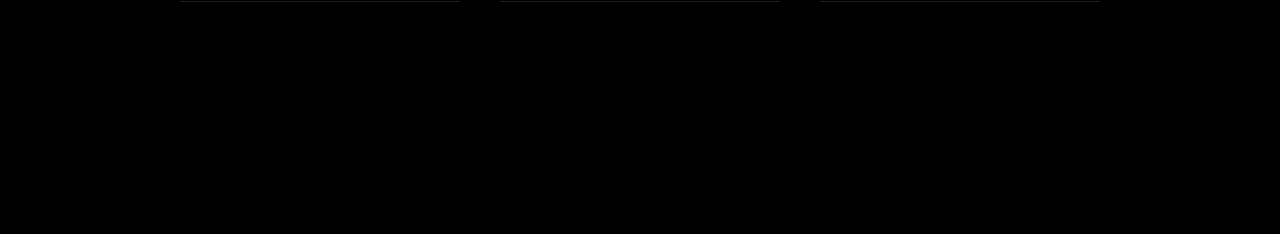
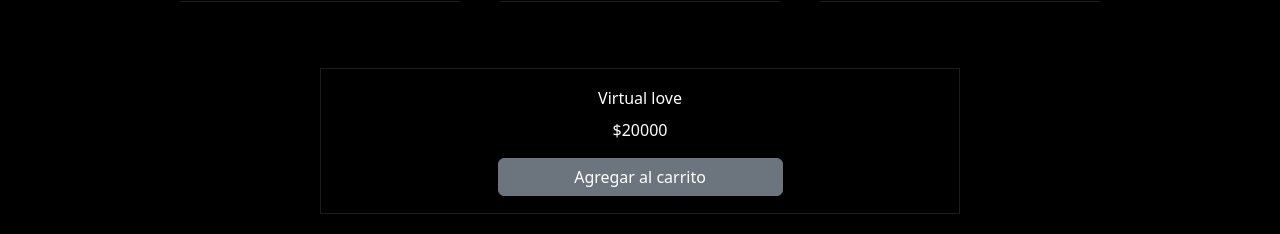
Before and after one commit to melisacaputo/dyxoma, a React (Create React App) app: page / in a window 1280 px wide. Shown: the part 578-812 px from the top of the page. Built offline with nearby package versions, Linux system fonts and the light colour scheme.

Commit message:
ItemDetailContainer + ItemDetail components

```diff
--- a/src/App.js
+++ b/src/App.js
@@ -1,11 +1,13 @@
 import NavBar from "./components/NavBar";
 import ItemListContainer from "./components/ItemListContainer";
+import ItemDetailContainer from "./components/ItemDetailContainer";
 
 const App = () => {
   return (
     <>
       <NavBar />
       <ItemListContainer greeting="Bienvenido a la tienda online de Dyxoma :)" />
+      <ItemDetailContainer />
     </>
   );
 };
--- /dev/null
+++ b/src/components/ItemDetail/index.js
@@ -0,0 +1,18 @@
+import { Card, CardTitle, CardText, Button, Col } from "reactstrap";
+import "./style.scss";
+
+const ItemDetail = ({ selectedProduct }) => {
+  return (
+    <div className="item-container">
+      <Col sm="6">
+        <Card color="black" body>
+          <CardTitle>{selectedProduct.name}</CardTitle>
+          <CardText>${selectedProduct.price}</CardText>
+          <Button>Agregar al carrito</Button>
+        </Card>
+      </Col>
+    </div>
+  );
+};
+
+export default ItemDetail;
--- /dev/null
+++ b/src/components/ItemDetail/style.scss
@@ -0,0 +1,8 @@
+.item-container {
+  display: flex;
+  justify-content: center;
+  margin: auto auto 50px;
+  width: 50%;
+  text-align: center;
+  border: rgba(128, 128, 128, 0.233) solid 1px;
+}
--- /dev/null
+++ b/src/components/ItemDetailContainer/index.js
@@ -0,0 +1,31 @@
+import { useState, useEffect } from "react";
+import { products } from "../../utils/products";
+import { customFetch } from "../../utils/customFetch";
+import ItemDetail from "../ItemDetail";
+import { Spinner } from "reactstrap";
+
+const ItemDetailContainer = () => {
+  const [selectedProduct, setSelectedProduct] = useState({});
+  const [load, setLoad] = useState(false);
+
+  useEffect(() => {
+    customFetch(products).then((res) => {
+      setSelectedProduct(res.find((prod) => prod.id === 1));
+      setLoad(true);
+    });
+  }, []);
+
+  return (
+    <>
+      {load ? (
+        <ItemDetail selectedProduct={selectedProduct} />
+      ) : (
+        <div className="load">
+          <Spinner color="light"></Spinner>
+        </div>
+      )}
+    </>
+  );
+};
+
+export default ItemDetailContainer;
--- a/src/components/ItemListContainer/index.js
+++ b/src/components/ItemListContainer/index.js
@@ -8,12 +8,12 @@
 
 const ItemListContainer = ({ greeting }) => {
   const [productsList, setProductsList] = useState([]);
-  const [loading, setLoading] = useState(false);
+  const [load, setLoad] = useState(false);
 
   useEffect(() => {
     customFetch(products).then((res) => {
       setProductsList(res);
-      setLoading(true);
+      setLoad(true);
     });
   }, []);
 
@@ -21,7 +21,7 @@
     <>
       <h1 className="greeting">{greeting}</h1>
       <ItemCount initial={1} stock={20} onAdd={() => {}} />
-      {loading ? (
+      {load ? (
         <ItemList products={productsList} />
       ) : (
         <div className="load">
```
